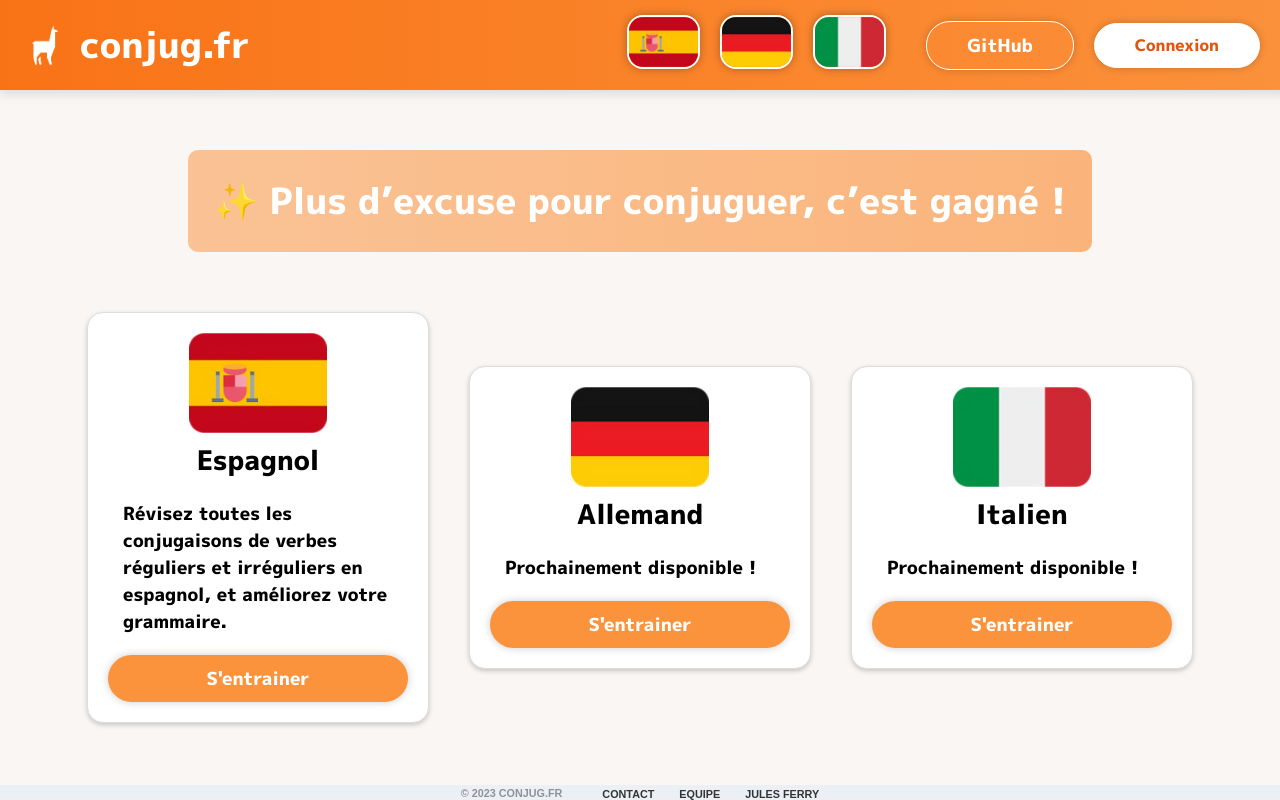
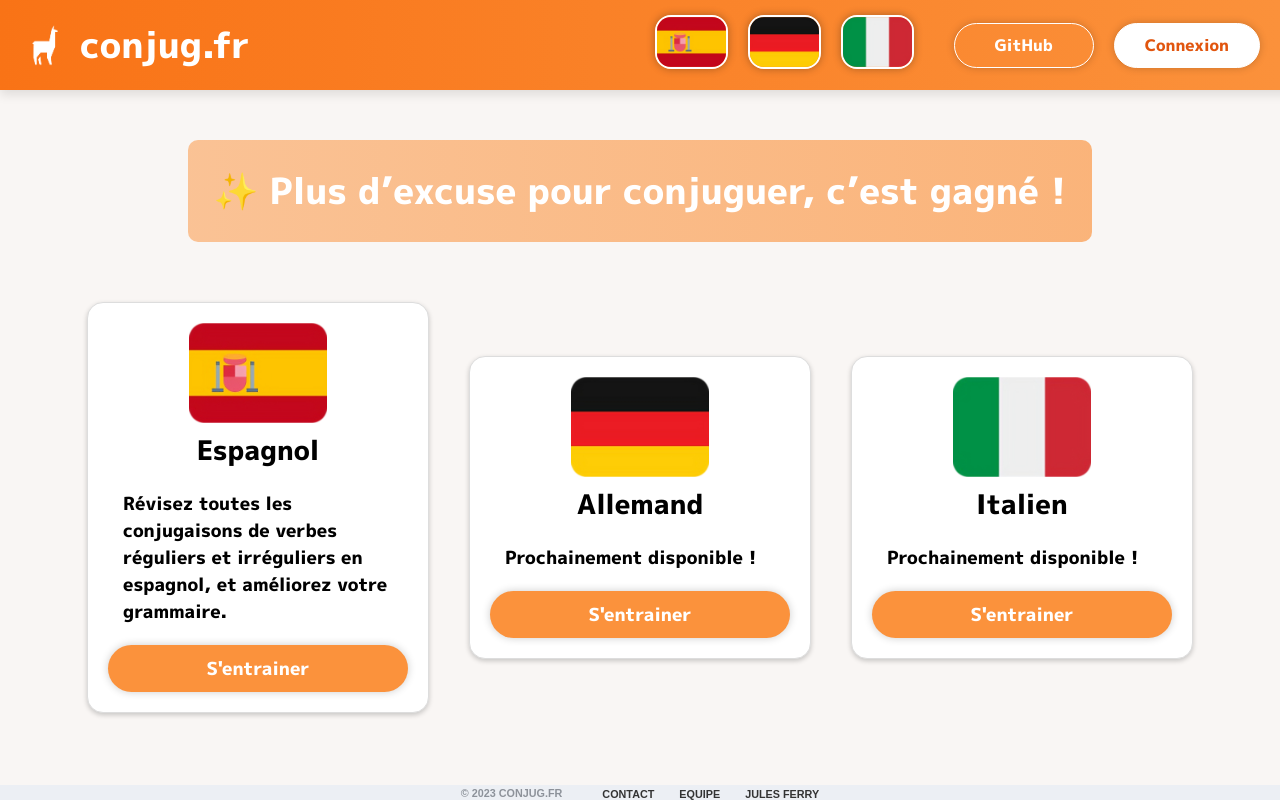
Before and after one commit to Tezay/conjug, a Flask app: page / in a window 1280 px wide. Run offline with Flask 3, Linux system fonts and the light colour scheme; parts of the project's set-up code (start-up, migrations or seed data) failed here and were passed over.

Commit message:
UI header patch & profile icon in header

```diff
--- a/conjugFR/static/css/header.css
+++ b/conjugFR/static/css/header.css
@@ -77,24 +77,28 @@
 
     .connexion-button {
       border: 1px solid #fff;
-      padding: 10px 40px;
+      color: #e1550e;
+      background-color: #fff;
+      padding: 10px 30px;
+
       font-weight: bold;
       cursor: pointer;
       border-radius: 24px;
       font-size:16px;
-      background-color: #fff;
       margin-right: 20px;
       box-shadow: 0px 0px 8px rgba(0, 0, 0, 0.2);
       transition: background-color 0.3s ease, box-shadow 0.2s ease;
     }
 
-    .connexion-button a {
-      color: #e1550e;
-    }
-
     .connexion-button:hover {
       background-color: #f7f1f1;
       box-shadow: 0px 0px 16px rgba(0, 0, 0, 0.3);
+      }
+
+      .interactionButtons img {
+        height: 20px;
+        vertical-align: text-bottom;
+        margin-right: 10px;
       }
 
     .github-button {
--- a/conjugFR/static/css/profileStyle.css
+++ b/conjugFR/static/css/profileStyle.css
@@ -176,7 +176,7 @@
     }
 
     .userInfosContainer {
-        width: 90%;
+        width: 100%;
     }
 
     .userInfoFields {
--- a/conjugFR/static/css/style.css
+++ b/conjugFR/static/css/style.css
@@ -6,7 +6,7 @@ body {
     margin: 0;
     padding: 0;
     font-family: 'M PLUS 1p', Arial, Helvetica, sans-serif;
-    margin-top: 100px;
+    margin-top: 90px;
     background-color: #f9f6f4;
   }
 
--- a/conjugFR/templates/heritage_template/header.html
+++ b/conjugFR/templates/heritage_template/header.html
@@ -14,8 +14,18 @@
 
             </span>
             <span class="interactionButtons">
-              <div class="github-button"><a href="https://github.com/Tezay/conjug" target="blank">GitHub</a></div>
-              <div class="connexion-button">{% if username == "Connexion" %} <a href="{{url_for('connexion')}}">{{username}}</a> {%else%} <a href="{{url_for('username_route', username = username)}}">{{username}}</a> {%endif%}</a></div>
+              <a href="https://github.com/Tezay/conjug" target="blank">
+                <div class="github-button">GitHub</div>
+              </a>
+              {% if username == "Connexion" %}
+              <a href="{{url_for('connexion')}}">
+                <div class="connexion-button">{{username}}</div>
+              </a>
+              {%else%}
+              <a href="{{url_for('username_route', username = username)}}">
+                <div class="connexion-button"><img src="{{ url_for('static', filename='assets/profile-orange.svg') }}" class="icon" alt="Profile Icon">{{username}}</div>
+              </a>
+              {%endif%}
             </span>
 
             <div class="menu-burger">
--- a/conjugFR/templates/heritage_template/profile.html
+++ b/conjugFR/templates/heritage_template/profile.html
@@ -17,7 +17,7 @@
   {% include 'heritage_template/header.html' %}
 
   {% with messages = get_flashed_messages() %}
-  		{% if messages %}
+  	{% if messages %}
 		<ul class=flashes>
     	{% for message in messages %}
             <p class="alert alert-success">{{ message }}</p>
```
Also changed, not shown: conjugFR/static/assets/profile-orange.svg (added).
